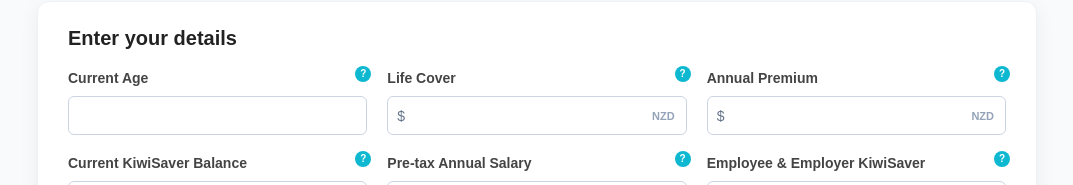
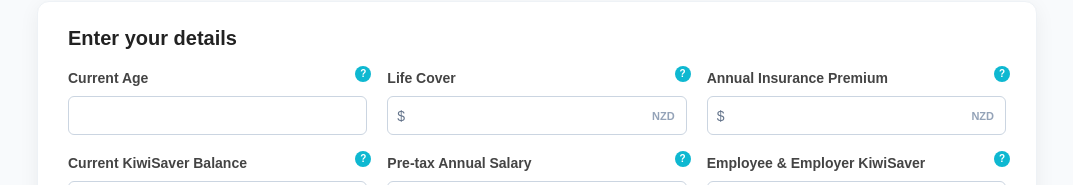
Before and after one commit to hassan-158/Kiwisaver_Calculator, a Next.js app in the folder frontend/: page / in a window 1280 px wide. Shown: the part 337-522 px from the top of the page, without its empty margins (103-1176 px from the left). Built offline with nearby package versions, Linux system fonts and the light colour scheme.

Commit message:
wording change

```diff
--- a/frontend/components/calculator.tsx
+++ b/frontend/components/calculator.tsx
@@ -131,7 +131,7 @@ export default function Calculator() {
           </label>
 
           <label>
-            Annual Premium
+            Annual Insurance Premium
             <div className="hint-circle" title="Yearly cost of life cover">?</div>
             <div className="input-wrapper currency">
               <span className="prefix">$</span>
```
